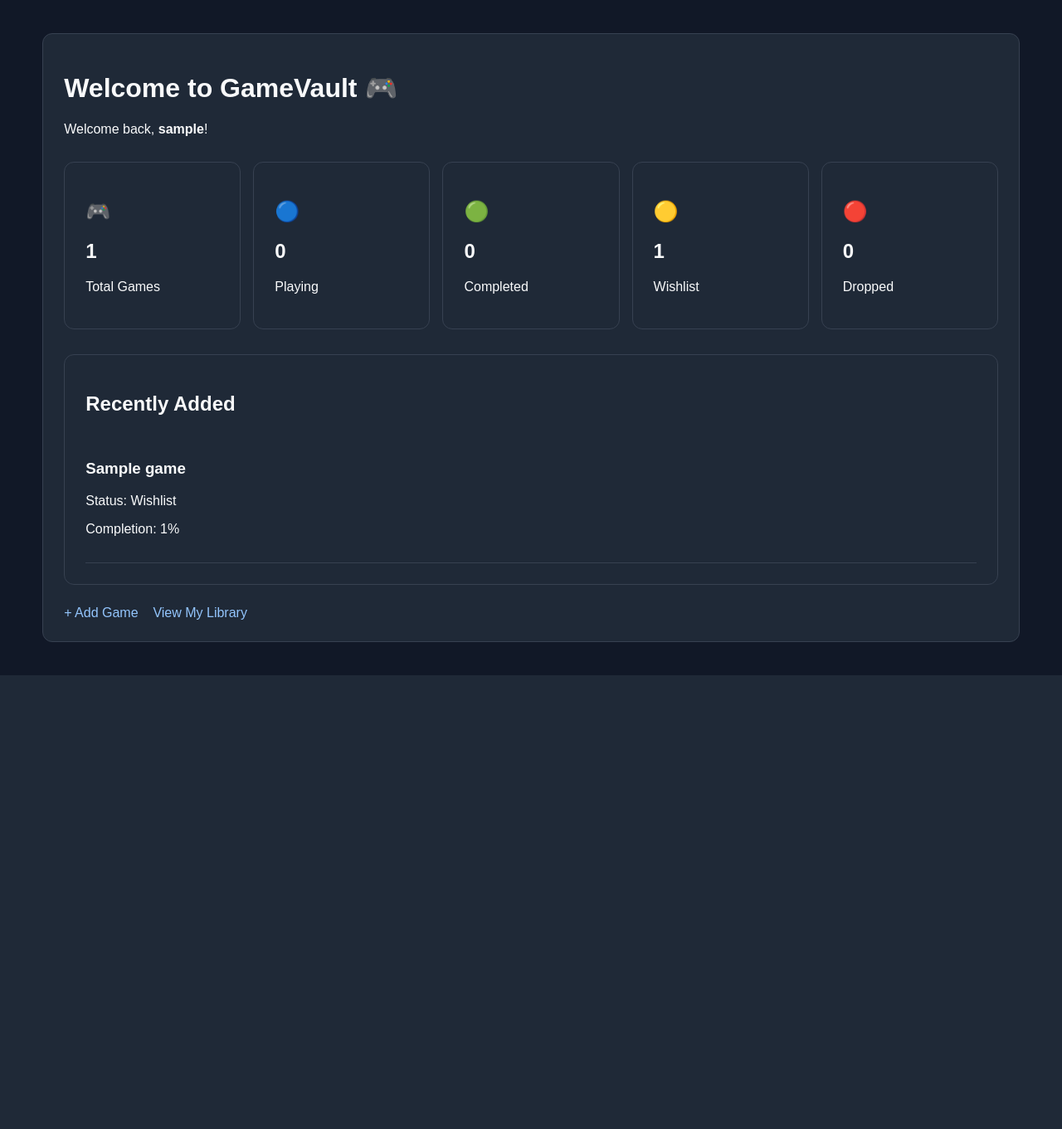
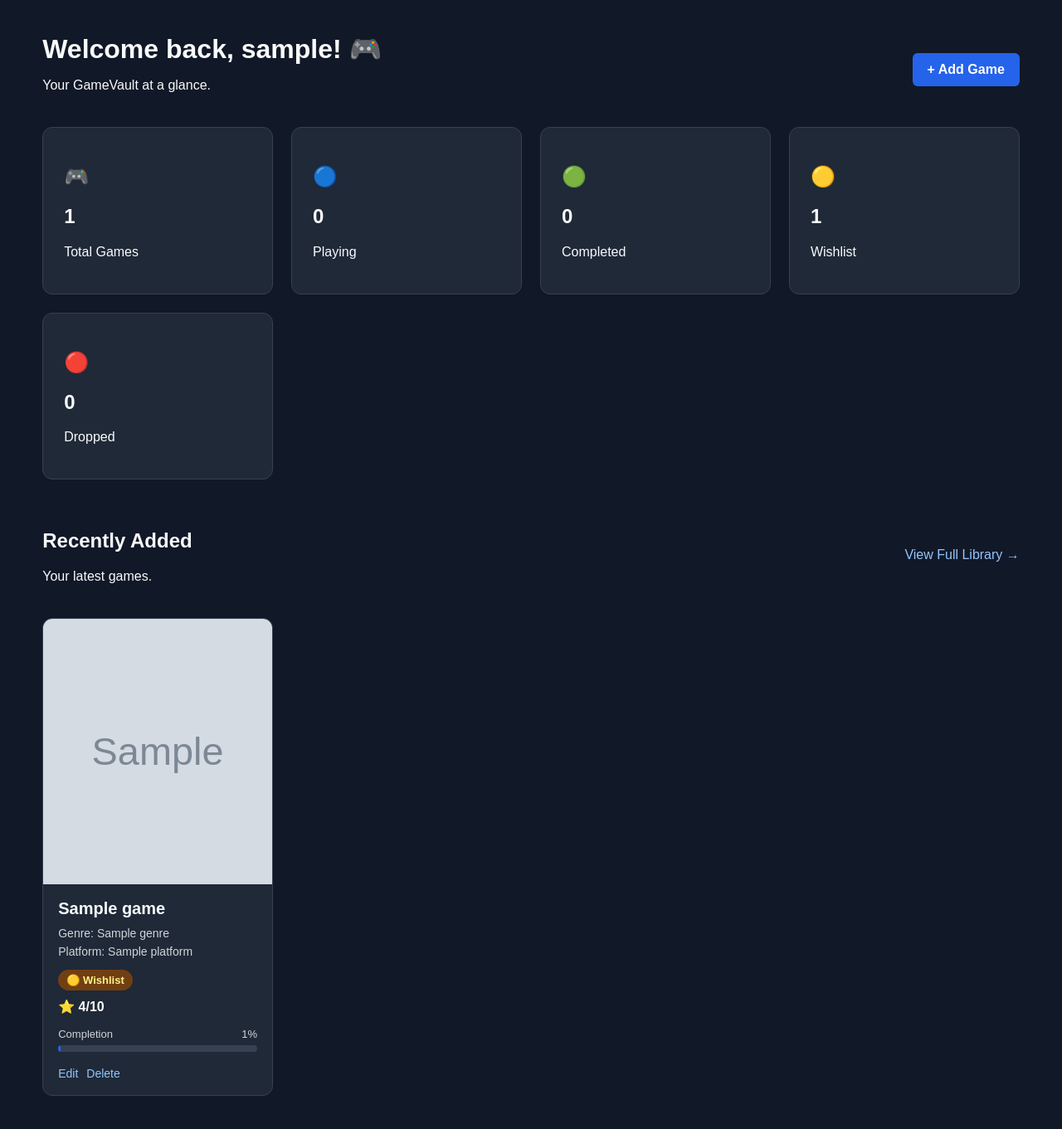
Before and after one commit to MahinChowdhury25/GamerVault, a Django app: page / in a window 1280 px wide. Shown: the part 63-1424 px from the top of the page at 83% size. Before the commit the page ends 877 px from the top, so only its background shows below. Run offline with Django 5.2, Linux system fonts and the light colour scheme; a user stored in the database is signed in; tables that the repository leaves empty hold one stand-in row (values such as "Sample post"); grey boxes marked "Sample" are stand-in pictures.

Commit message:
Redesign dashboard with game statistics and cards

```diff
--- a/games/templates/games/dashboard.html
+++ b/games/templates/games/dashboard.html
@@ -4,21 +4,22 @@
 
 {% block content %}
 
-<div class="card">
+<div class="page-header">
 
-    <h1>Welcome to GameVault 🎮</h1>
+    <div>
+        <h1>Welcome back, {{ user.username }}! 🎮</h1>
+        <p>Your GameVault at a glance.</p>
+    </div>
 
-    <p>
-        Welcome back,
-        <strong>{{ user.username }}</strong>!
-    </p>
+    <a href="{% url 'add_game' %}" class="primary-link">
+        + Add Game
+    </a>
 
-    <div style="
-        display: grid;
-        grid-template-columns: repeat(auto-fit, minmax(180px, 1fr));
-        gap: 15px;
-        margin-top: 30px;
-    ">
+</div>
+
+<!-- Statistics -->
+
+<div class="game-grid">
 
     <div class="card">
         <h2>🎮</h2>
@@ -52,65 +53,155 @@
 
 </div>
 
-    <div class="card" style="margin-top: 30px;">
+<!-- Recently Added -->
 
+<div style="margin-top: 40px;">
+
+    <div class="page-header">
+
+        <div>
             <h2>Recently Added</h2>
+            <p>Your latest games.</p>
+        </div>
+
+        <a href="{% url 'library' %}">
+            View Full Library →
+        </a>
+
+    </div>
 
     {% if recent_games %}
 
+        <div class="game-grid">
+
             {% for entry in recent_games %}
 
-                <div style="
-                    padding: 15px 0;
-                    border-bottom: 1px solid #374151;
-                ">
+                <div class="game-card">
 
-                    <h3>
+                    {% if entry.game.cover_image %}
+
+                        <img
+                            src="{{ entry.game.cover_image.url }}"
+                            alt="{{ entry.game.title }} cover"
+                            class="game-cover"
+                        >
+
+                    {% else %}
+
+                        <div class="game-cover-placeholder">
+                            🎮
+                        </div>
+
+                    {% endif %}
+
+                    <div class="game-info">
+
+                        <h2 class="game-title">
                             {{ entry.game.title }}
-                    </h3>
+                        </h2>
 
-                    <p>
-                        Status:
-                        {{ entry.get_status_display }}
+                        {% if entry.game.genre %}
+                            <p class="game-meta">
+                                Genre: {{ entry.game.genre.name }}
+                            </p>
+                        {% endif %}
+
+                        {% if entry.game.platform %}
+                            <p class="game-meta">
+                                Platform: {{ entry.game.platform.name }}
+                            </p>
+                        {% endif %}
+
+                        {% if entry.status == "playing" %}
+
+                            <span class="status-badge status-playing">
+                                🔵 Playing
+                            </span>
+
+                        {% elif entry.status == "completed" %}
+
+                            <span class="status-badge status-completed">
+                                🟢 Completed
+                            </span>
+
+                        {% elif entry.status == "wishlist" %}
+
+                            <span class="status-badge status-wishlist">
+                                🟡 Wishlist
+                            </span>
+
+                        {% elif entry.status == "dropped" %}
+
+                            <span class="status-badge status-dropped">
+                                🔴 Dropped
+                            </span>
+
+                        {% endif %}
+
+                        {% if entry.rating %}
+
+                            <p class="rating">
+                                ⭐ {{ entry.rating }}/10
                             </p>
 
-                    <p>
-                        Completion:
-                        {{ entry.completion }}%
-                    </p>
+                        {% endif %}
+
+                        <div class="progress-container">
+
+                            <div class="progress-label">
+                                <span>Completion</span>
+                                <span>{{ entry.completion }}%</span>
+                            </div>
+
+                            <div class="progress-bar">
+
+                                <div
+                                    class="progress-fill"
+                                    style="width: {{ entry.completion }}%;"
+                                ></div>
 
                             </div>
 
-            {% endfor %}
+                        </div>
 
-        {% else %}
+                        <div class="game-actions">
 
-            <p>
-                You haven't added any games yet.
-            </p>
-
-            <a href="{% url 'add_game' %}">
-                + Add your first game
+                            <a href="{% url 'edit_game' entry.id %}">
+                                Edit
                             </a>
 
-        {% endif %}
-
-    </div>
-
-    <div style="margin-top: 25px;">
-
-        <a href="{% url 'add_game' %}">
-            + Add Game
-        </a>
-
-        &nbsp;&nbsp;
-
-        <a href="{% url 'library' %}">
-            View My Library
+                            <a href="{% url 'delete_game' entry.id %}">
+                                Delete
                             </a>
 
                         </div>
 
                     </div>
 
+                </div>
+
+            {% endfor %}
+
+        </div>
+
+    {% else %}
+
+        <div class="card">
+
+            <h2>Your library is empty</h2>
+
+            <p>
+                Start building your game collection.
+            </p>
+
+            <a href="{% url 'add_game' %}" class="primary-link">
+                + Add Your First Game
+            </a>
+
+        </div>
+
+    {% endif %}
+
+</div>
+
 {% endblock %}
```
Lines whose indentation alone changed are shown as unchanged.
